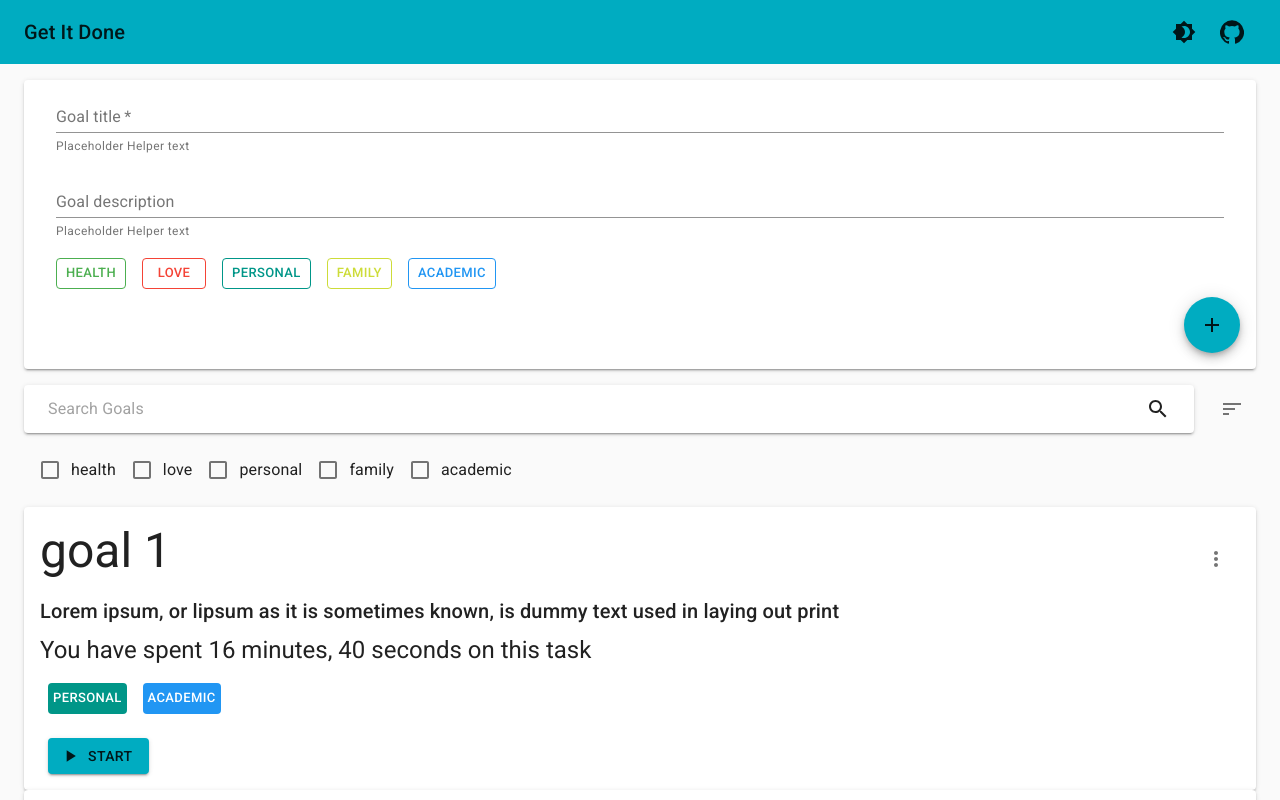
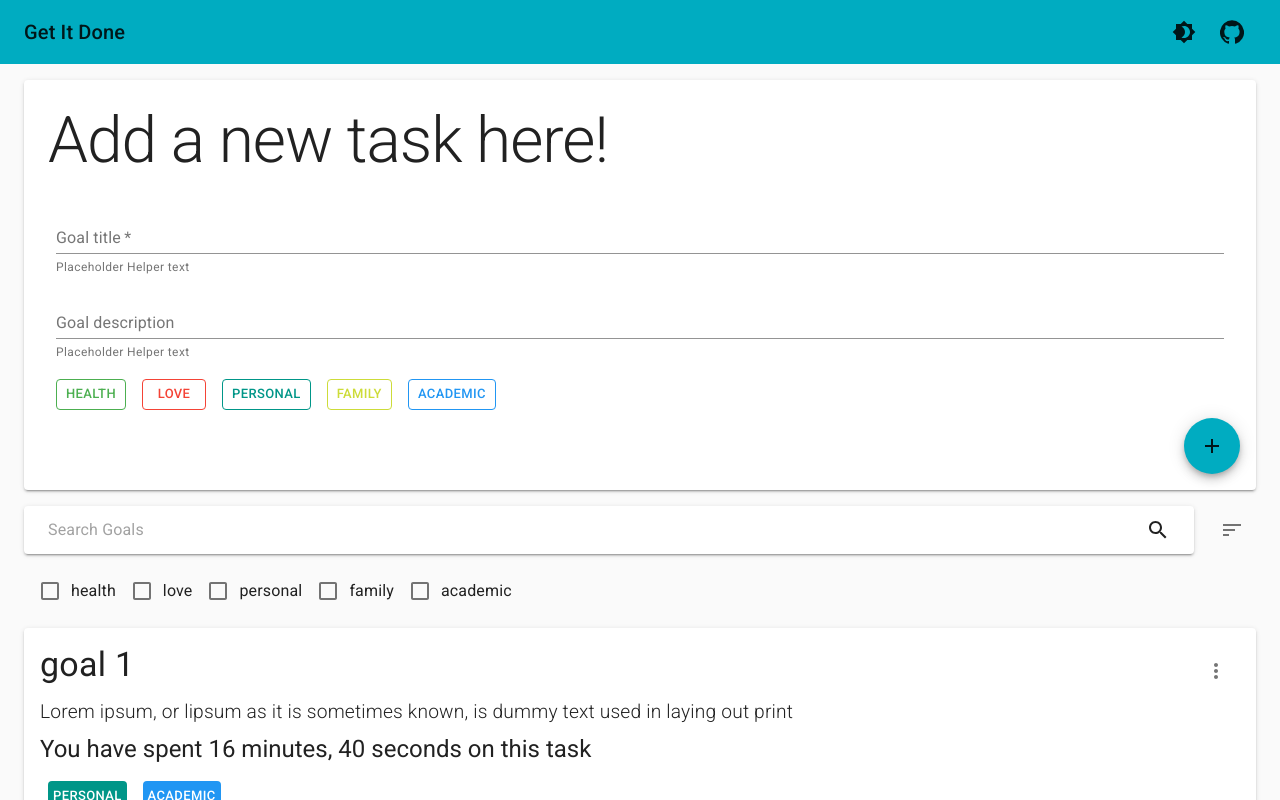
Before and after one commit to BhavyaCodes/get-it-done, a React (Create React App) app: page / in a window 1280 px wide. Shown: the top 800 px of the page. Built offline with nearby package versions, Linux system fonts and the light colour scheme.

Commit message:
update font size

```diff
--- a/src/components/Goal.jsx
+++ b/src/components/Goal.jsx
@@ -97,6 +97,7 @@ function Goal({ goal, setGoals, globalHashTags }) {
   const useStyles = makeStyles((theme) => ({
     root: {
       padding: theme.spacing(2),
+      marginBottom: theme.spacing(3),
     },
     TitleAndOptionsContainer: {
       display: "flex",
@@ -108,6 +109,10 @@ function Goal({ goal, setGoals, globalHashTags }) {
     startButton: {
       marginLeft: theme.spacing(1),
       marginTop: theme.spacing(2),
+    },
+    desc: {
+      fontSize: "1.2rem",
+      fontWeight: "100",
     },
   }));
   const classes = useStyles();
@@ -227,7 +232,7 @@ function Goal({ goal, setGoals, globalHashTags }) {
   return (
     <Paper className={classes.root} elevation={2}>
       <div className={classes.TitleAndOptionsContainer}>
-        <Typography variant="h3" gutterBottom>
+        <Typography variant="h4" gutterBottom>
           {goal.name}
         </Typography>
         <IconButton
@@ -269,7 +274,7 @@ function Goal({ goal, setGoals, globalHashTags }) {
           </MenuItem>
         </Menu>
       </div>
-      <Typography variant="h6" gutterBottom>
+      <Typography variant="body1" className={classes.desc} gutterBottom>
         {goal.description}
       </Typography>
       {/* <p>{new Date(goal.timeAdded).toString()}</p> */}
--- a/src/components/NewGoalForm.jsx
+++ b/src/components/NewGoalForm.jsx
@@ -3,6 +3,7 @@ import { v4 as uuidv4 } from "uuid";
 import useInputState from "../hooks/useInputState";
 import HashTagSelector from "./HashTagSelector";
 
+import Typography from "@material-ui/core/Typography";
 import { makeStyles } from "@material-ui/core/styles";
 import TextField from "@material-ui/core/TextField";
 import Fab from "@material-ui/core/Fab";
@@ -67,6 +68,15 @@ function NewGoalForm({ setGoals, globalHashTags }) {
     <Paper elevation={2}>
       <form onSubmit={handleFormSubmit}>
         <div className={classes.root}>
+          <Typography
+            variant="h1"
+            component="h1"
+            gutterBottom
+            align="center"
+            style={{ fontSize: "4rem", marginTop: "1.5rem" }}
+          >
+            Add a new task here!
+          </Typography>
           <TextField
             id="standard-full-width"
             label="Goal title"
```
